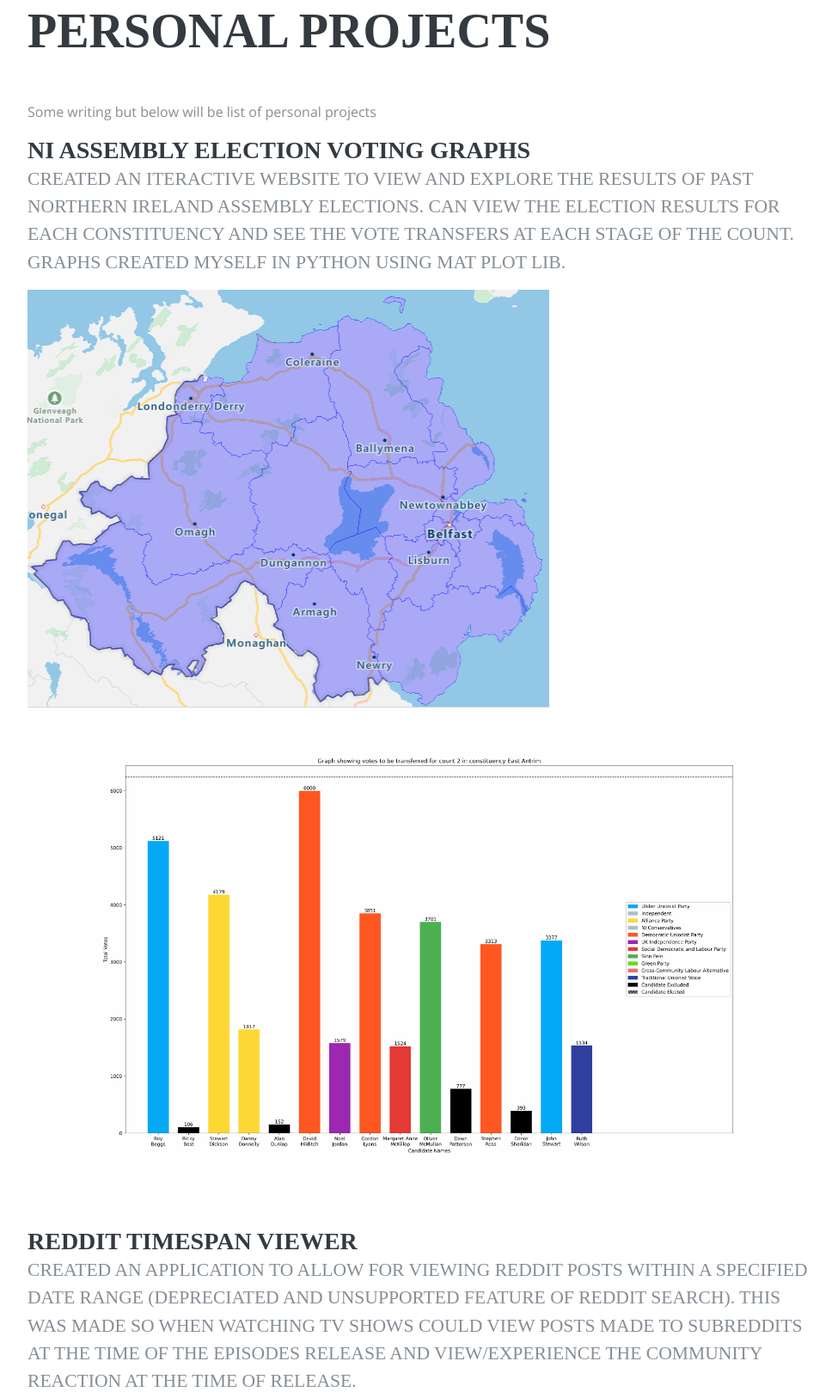
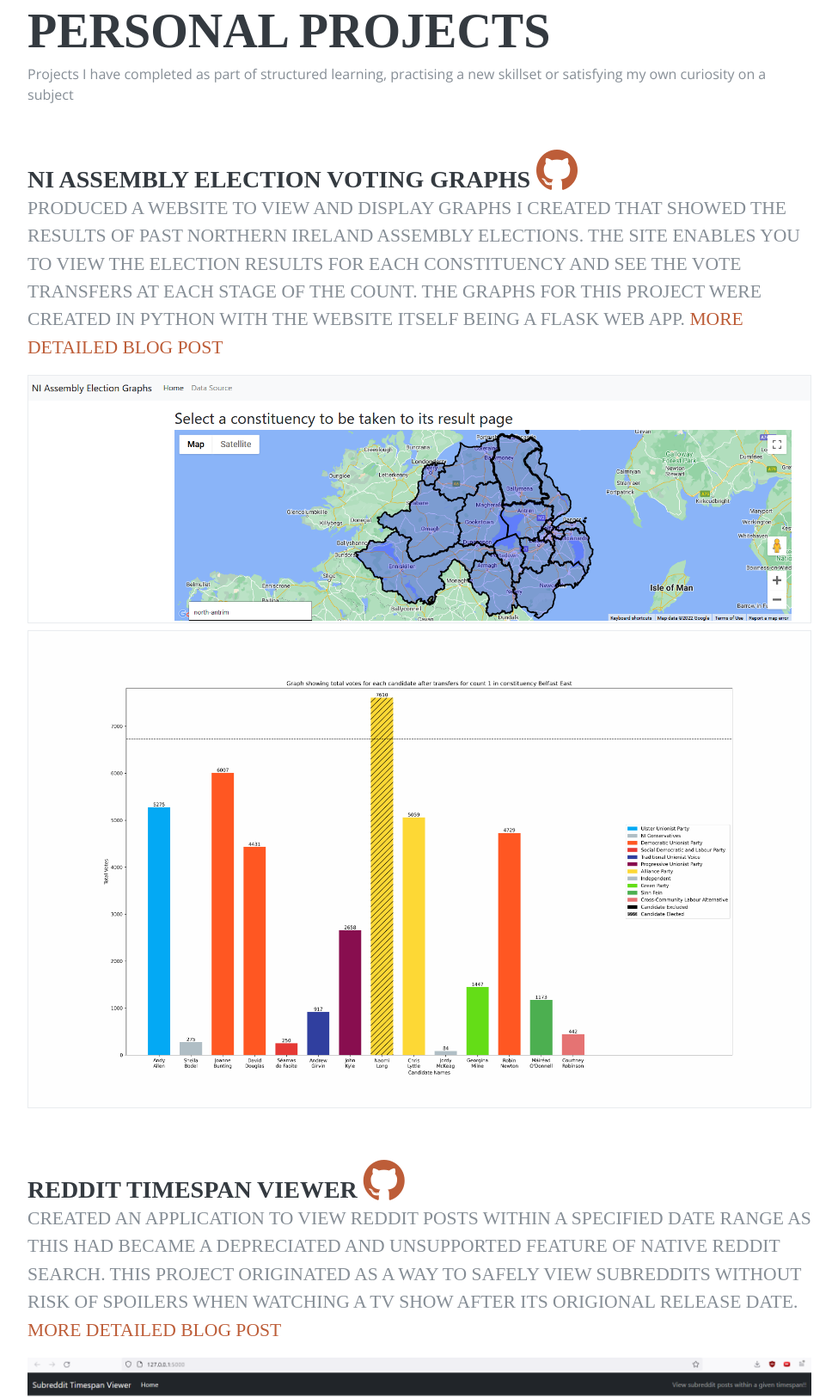
Before and after one commit to cmcfsoftware/Resume, a plain HTML site: page index.html in a window 1280 px wide. Shown: the part 3417-5043 px from the top of the page at 86% size, without its empty margins (288-1263 px from the left). Drawn offline with nearby package versions, Linux system fonts and the light colour scheme; a web font is replaced by a local one.

Commit message:
Minor changes and updated images

```diff
--- a/index.html
+++ b/index.html
@@ -85,7 +85,7 @@
               </a>
             </li>
             <li class="list-inline-item">
-              <a href="#">
+              <a href="https://github.com/cmcfsoftware">
                 <span class="fa-stack fa-lg">
                   <i class="fa fa-circle fa-stack-2x"></i>
                   <i class="fa fa-github fa-stack-1x fa-inverse"></i>
@@ -172,7 +172,7 @@
           <h2 class="mb-5">Skills</h2>
 
           <div class="subheading mb-3">Programming Languages &amp; Tools</div>
-          <p>Testing some writing here to see wat it ends up looking like after I have finihsed with it. </p>
+          <p>Icon list of proramming languages, frameworks and tools that I have prior experience with. </p>
 
           <ul class="list-inline list-icons">
             <li class="list-inline-item">
@@ -230,25 +230,26 @@
 
       <section class="resume-section p-3 p-lg-5 d-flex flex-column" id="projects">
         <div class="my-auto">
-          <h2 class="mb-5">Personal Projects</h2>
-          <p>Some writing but below will be list of personal projects</p>
+          <h2 class="mb-1">Personal Projects</h2>
+          <p class="mb-5">Projects I have completed as part of structured learning, practising a new skillset or satisfying my own curiosity on a subject</p>
 
           <div class="resume-item d-flex flex-column flex-md-row mb-5">
             <div class="resume-content mr-auto">
-              <h3 class="mb-0">NI Assembly Election Voting Graphs</h3>
-              <div class="subheading mb-3">Created an iteractive website to view and explore the results of past Northern Ireland assembly elections. Can view the election results for each
-                constituency and see the vote transfers at each stage of the count. Graphs created myself in Python using mat plot lib.
+              <h3 class="mb-0">NI Assembly Election Voting Graphs    <a href="https://github.com/cmcfsoftware"><i class="fa fa-github fa-2x"></i></a></h3>
+
+              <div class="subheading mb-3">Produced a website to view and display graphs I created that showed the results of past Northern Ireland assembly elections. The site enables you to view the election results for each
+                constituency and see the vote transfers at each stage of the count. The graphs for this project were created in python with the website itself being a flask web app. <a href="#">More detailed Blog Post</a>
               </div>
-              <img class="img-fluid" src="img/NI_Boundaries.png" alt="test image">
-              <img class="img-fluid" src="img/Graph_transfer.gif" alt="test image">
+              <img class="img-fluid border mb-2" src="img/NI_Constituency_Boundaries.png" alt="Index page of flask web app">
+              <img class="img-fluid border mb-2" src="img/One_Count_Transfer_gif.gif" alt="Gif showing votes transfers for first count in Belfast East 2017">
             </div>
           </div>
 
           <div class="resume-item d-flex flex-column flex-md-row mb-5">
             <div class="resume-content mr-auto">
-              <h3 class="mb-0">Reddit Timespan Viewer</h3>
-              <div class="subheading mb-3">Created an application to allow for viewing Reddit posts within a specified date range (depreciated and unsupported feature of reddit search). This was made
-                so when watching TV shows could view posts made to subreddits at the time of the episodes release and view/experience the community reaction at the time of release.
+              <h3 class="mb-0">Reddit Timespan Viewer <a href="https://github.com/cmcfsoftware"><i class="fa fa-github fa-2x"></i></a></h3>
+              <div class="subheading mb-3">Created an application to view Reddit posts within a specified date range as this had became a depreciated and unsupported feature of native reddit search. This project originated as a
+                way to safely view subreddits without risk of spoilers when watching a TV show after its origional release date. <a href="#">More detailed Blog Post</a>
               </div>
               <img class="img-fluid mb-5" src="img/reddit_timespan.png" alt="test image">
               <img class="img-fluid" src="img/reddit_viewer_results.png" alt="test image">
@@ -259,8 +260,8 @@
 
           <div class="resume-item d-flex flex-column flex-md-row mb-5">
             <div class="resume-content mr-auto">
-              <h3 class="mb-0">Cloud Computing Project: Search Engine</h3>
-              <div class="subheading mb-3">As part of my final year module Cloud Computing I was tasked with creating a search ..... [find where we have written before hand and copy]
+              <h3 class="mb-0">Cloud Computing Project: Search Engine <a href="https://github.com/cmcfsoftware"><i class="fa fa-github fa-2x"></i></a></h3>
+              <div class="subheading mb-3">As part of my final year module Cloud Computing I was tasked with creating a search ..... [find where we have written before hand and copy] <a href="#">More detailed Blog Post</a>
               </div>
               <img class="img-fluid" src="img/my-implementation.png" alt="test image">
             </div>
```
Also changed, not shown: img/NI_Constituency_Boundaries.png (added), img/One_Count_Transfer_gif.gif (added).
